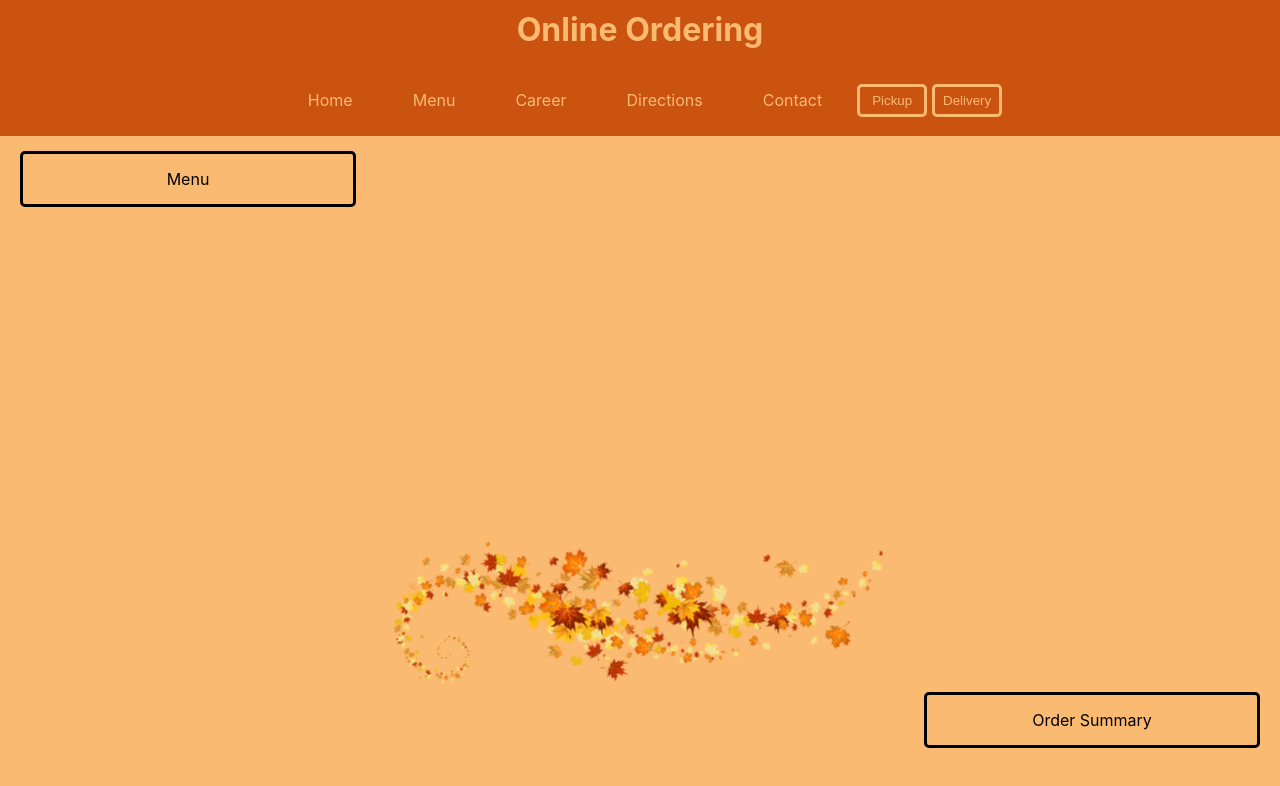
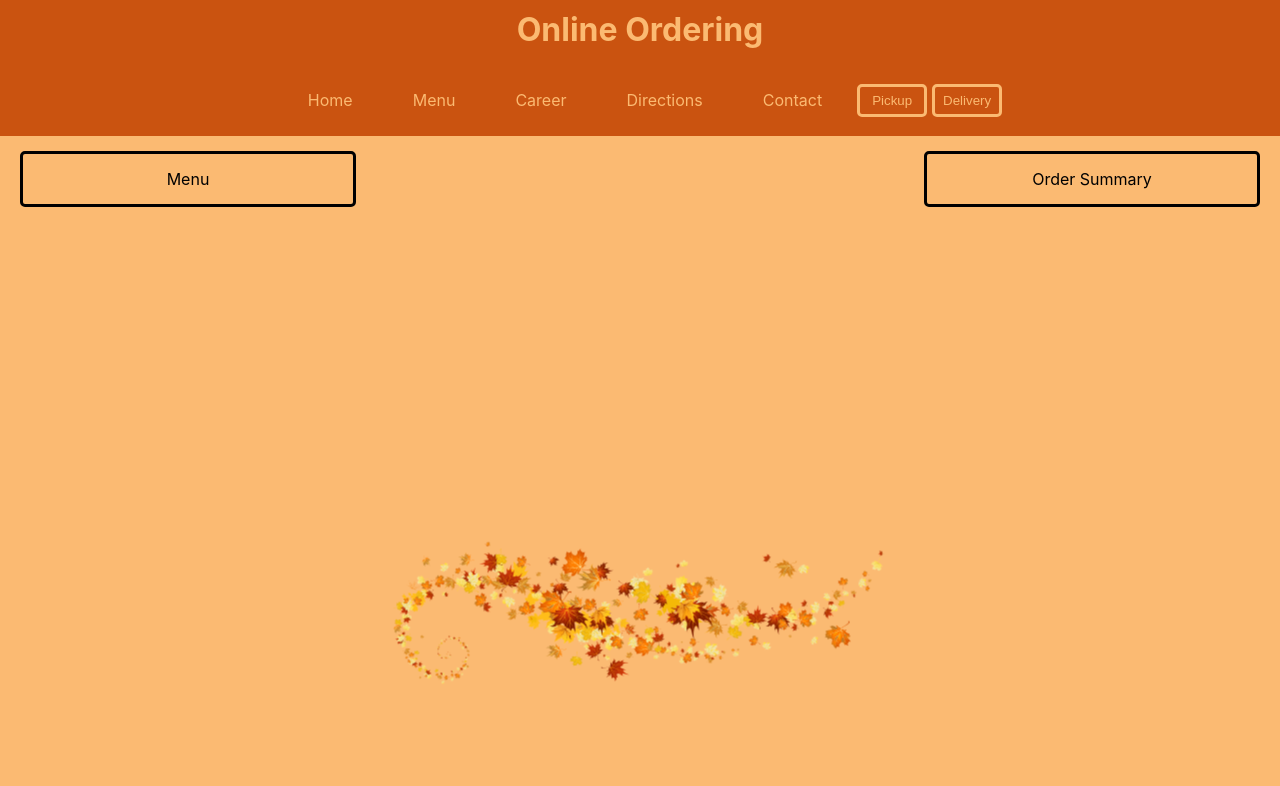
Before and after one commit to Zayzay124/RestaurantWebsite, a React (Create React App) app in the folder online ordering/: page / in a window 1280 px wide. Shown: the top 786 px of the page. Built offline with nearby package versions, Linux system fonts and the light colour scheme.

Commit message:
Update App.js

```diff
--- a/online ordering/src/App.js
+++ b/online ordering/src/App.js
@@ -37,11 +37,11 @@ function App() {
     <div class="menu">
       <p>Menu</p>
     </div>
+    <div class="summary">
+      <p>Order Summary</p>
+    </div>
     <div class="img">
       <img src={leaves} alt="Fall Leaves" />
-    </div>
-    <div class="summary">
-      <p>Order Summary</p>
     </div>
   </div>
  )
```
